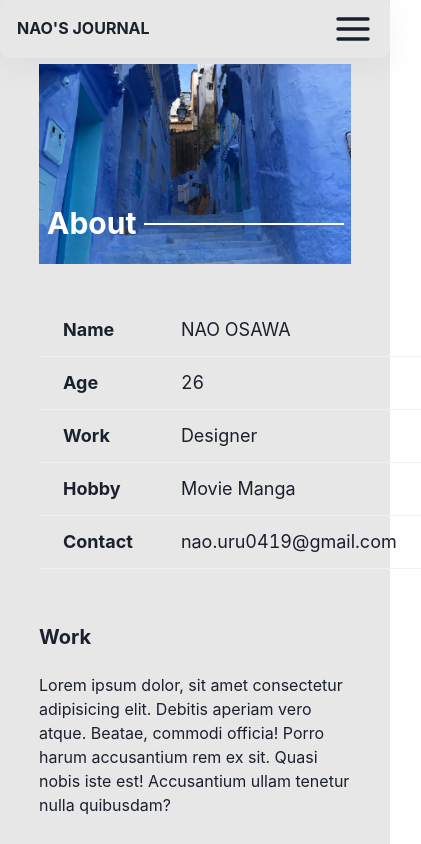
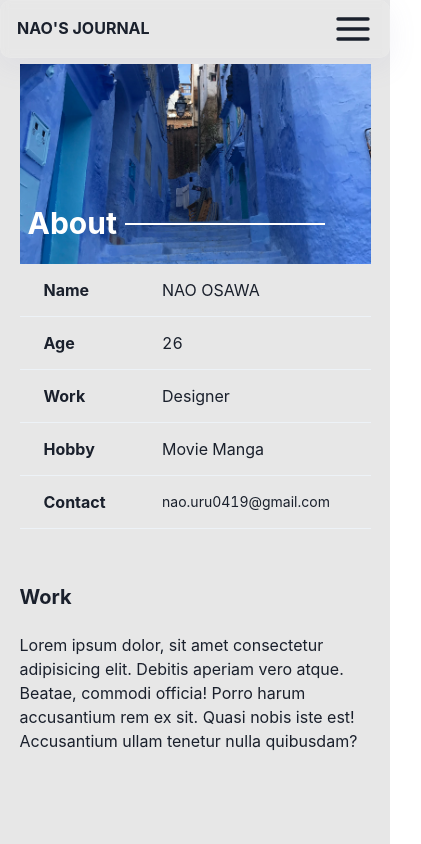
Before and after one commit to nao-uru/my_blog, a Next.js app: page /About in a window 390 px wide. Shown: the top 844 px of the page, 421 px wide, since content can reach past the window. Built offline with nearby package versions, Linux system fonts and the light colour scheme.

Commit message:
[fix]Aboutページの修正

```diff
--- a/components/molecules/AboutTable.tsx
+++ /dev/null
@@ -1,41 +0,0 @@
-import { ChakraProvider,Table, Tbody, Td, Tr, } from "@chakra-ui/react";
-import React, { VFC } from "react";
-
-
-export const AboutTable:VFC = () => {
-
-  return (
-    <>
-    <ChakraProvider>
-      <Table w={{base:"100%", md:"60%"}} mt={10}>
-        <Tbody >
-          <Tr>
-          <Td  fontSize="lg" fontWeight="bold">Name</Td>
-          <Td  fontSize="lg">NAO OSAWA</Td>
-          </Tr>
-
-          <Tr>
-          <Td fontSize="lg" fontWeight="bold">Age</Td>
-          <Td fontSize="lg">26</Td>
-          </Tr>
-
-          <Tr>
-          <Td fontSize="lg" fontWeight="bold">Work</Td>
-          <Td fontSize="lg">Designer</Td>
-          </Tr>
-
-          <Tr>
-          <Td fontSize="lg" fontWeight="bold">Hobby</Td>
-          <Td fontSize="lg">Movie Manga</Td>
-          </Tr>
-          <Tr>
-          <Td fontSize="lg" fontWeight="bold">Contact</Td>
-          <Td fontSize="lg">nao.uru0419@gmail.com</Td>
-          </Tr>
-
-        </Tbody>
-      </Table>
-    </ChakraProvider>
-    </>
-  )
-}
--- /dev/null
+++ b/components/molecules/Table.tsx
@@ -0,0 +1,41 @@
+import { ChakraProvider,Table, Tbody, Td, Tr, } from "@chakra-ui/react";
+import React, { VFC } from "react";
+
+
+export const TableContent:VFC = () => {
+
+  return (
+    <>
+    <ChakraProvider>
+      <Table w={{base:"100%", md:"100%"}} mt={10} m="auto">
+        <Tbody>
+          <Tr>
+          <Td fontSize="md" fontWeight="bold">Name</Td>
+          <Td fontSize="md">NAO OSAWA</Td>
+          </Tr>
+
+          <Tr>
+          <Td fontSize="md" fontWeight="bold">Age</Td>
+          <Td fontSize="md">26</Td>
+          </Tr>
+
+          <Tr>
+          <Td fontSize="md" fontWeight="bold">Work</Td>
+          <Td fontSize="md">Designer</Td>
+          </Tr>
+
+          <Tr>
+          <Td fontSize="md" fontWeight="bold">Hobby</Td>
+          <Td fontSize="md">Movie Manga</Td>
+          </Tr>
+          <Tr>
+          <Td fontSize="md" fontWeight="bold">Contact</Td>
+          <Td fontSize="sm">nao.uru0419@gmail.com</Td>
+          </Tr>
+
+        </Tbody>
+      </Table>
+    </ChakraProvider>
+    </>
+  )
+}
--- a/components/molecules/ViewCard.tsx
+++ b/components/molecules/ViewCard.tsx
@@ -10,7 +10,7 @@ export const ViewCard:VFC<Props> = (props) => {
     <>
     <ChakraProvider>
         <a href={props.url}>
-      <Box css={sCard} w="95%" p={4}>
+      <Box css={sCard} w="95%" m="auto" p={4}>
         <Heading size="md">{props.title}</Heading>
         <Image src={props.img} w="full" h="180px" mt="4" mb="4" fit="cover" alt="DribbbleにUPしているサンプル" />
         {/* <Text size="md">{props.date}</Text> */}
--- a/components/organisms/About.tsx
+++ b/components/organisms/About.tsx
@@ -4,7 +4,7 @@ import { Props } from "framer-motion/types/types";
 
 import { ImgTitle } from "../molecules/ImgTitle ";
 import { AboutContent } from "../molecules/AboutContent";
-import { AboutTable } from "../molecules/AboutTable";
+import { TableContent } from "../molecules/Table";
 
 
 export const About:VFC<Props> = () => {
@@ -20,8 +20,8 @@ export const About:VFC<Props> = () => {
        <ImgTitle url="/img/Chefchaouen.jpeg" title="About" />
        </Box>
 
-       <Box  w="100%" m="auto">
-       <AboutTable />
+       <Box>
+       <TableContent />
        <AboutContent />
        </Box>
 
@@ -42,7 +42,7 @@ export const About:VFC<Props> = () => {
         </Box>
 
         <Box>
-        <AboutTable />
+        <TableContent />
         <AboutContent />
         </Box>
 
--- a/components/pages/Layout.tsx
+++ b/components/pages/Layout.tsx
@@ -10,7 +10,7 @@ export const Layout:VFC<Props> = ( {children} ) => {
     <>
     <ChakraProvider>
       <Header />
-      <Container maxW={{base:"80%", md:"1000px"}} m="auto" p="0" pt={{base:16,md:20}}>
+      <Container maxW={{base:"90%", md:"1000px"}} m="auto" p="0" pt={{base:16,md:20}}>
         {children}
       </Container>
       <Footer />
--- a/next.config.js
+++ b/next.config.js
@@ -2,3 +2,9 @@
 const nextConfig = {
   reactStrictMode: true,
 }
+
+module.exports = {
+  experimental: {
+    optimizeFonts: true,
+  },
+};
--- a/pages/_app.js
+++ b/pages/_app.js
@@ -1,7 +1,11 @@
 import '../styles/globals.css'
 
 function MyApp({ Component, pageProps }) {
-  return <Component {...pageProps} />
+  return (
+    <>
+    <Component {...pageProps} />
+    </>
+  )
 }
 
 export default MyApp
--- /dev/null
+++ b/pages/_document.js
@@ -0,0 +1,15 @@
+import { Html, Head, Main, NextScript } from 'next/document'
+
+export default function Document() {
+  return (
+    <Html>
+      <Head>
+      <link href="https://fonts.googleapis.com/css2?family=Montserrat:wght@400;700&family=Noto+Sans+JP:wght@400;700&display=swap" rel="stylesheet" />
+      </Head>
+      <body>
+        <Main />
+        <NextScript />
+      </body>
+    </Html>
+  )
+}
--- a/styles/globals.css
+++ b/styles/globals.css
@@ -3,7 +3,8 @@ body {
   padding: 0;
   margin: 0;
   color: #222222;
-  font-family:'Open Sans', 'Helvetica Neue', sans-serif;
+  /* font-family: 'Montserrat', sans-serif;
+  font-family:'Open Sans', 'Helvetica Neue', sans-serif; */
 }
 
 #__next {
--- a/tsconfig.json
+++ b/tsconfig.json
@@ -23,7 +23,7 @@
     "next-env.d.ts",
     "**/*.ts",
     "**/*.tsx"
-, "components/atoms/TabLink.tsx", "libs/contentful.tsxx", "pages/[slug].jsx"  ],
+, "components/atoms/TabLink.tsx", "libs/contentful.tsxx", "pages/[slug].jsx", "pages/_document.js"  ],
   "exclude": [
     "node_modules"
   ]
```
